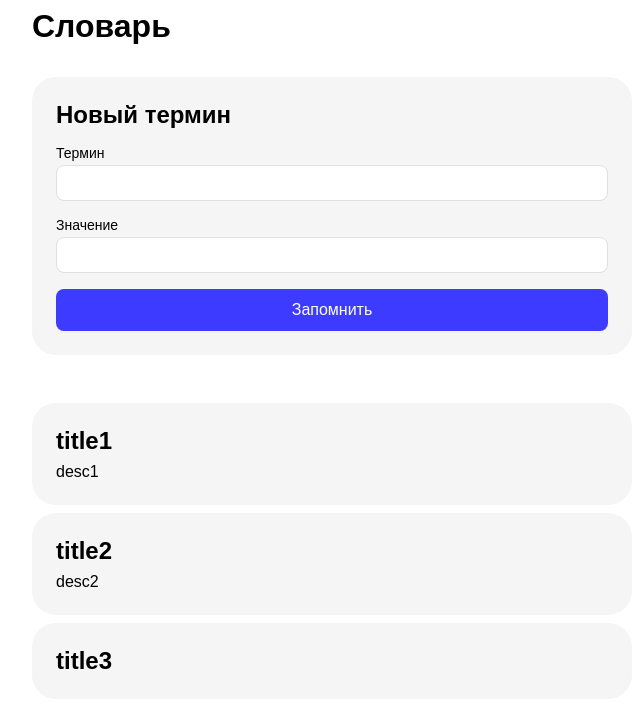
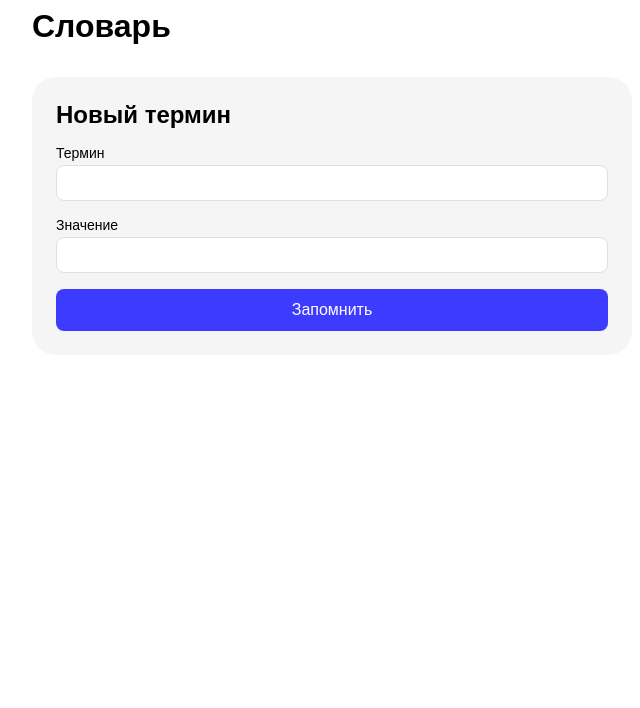
Before and after one commit to Ivan26ru/react-vite, a React (Vite) app: page / in a window 1280 px wide. Shown: the top 708 px of the page, without its empty margins (308-948 px from the left). Built offline with nearby package versions, Linux system fonts and the light colour scheme.

Commit message:
2.4 add elements for input, render DOM

```diff
--- a/src/TermList.tsx
+++ b/src/TermList.tsx
@@ -1,20 +1,7 @@
 import "./TermList.scss";
 import {TermCard} from "./TermCard.tsx";
 
-const terms = [
-    {
-        title: "title1",
-        description: "desc1",
-    },
-    {
-        title: "title2",
-        description: "desc2"
-    },
-    {
-        title: "title3",
-    }
-];
-export const TermList = () => {
+export const TermList = ({terms}) => {
     return (<ul className="term-list">
         {terms.map((item) => (
             <li>
--- a/src/main.tsx
+++ b/src/main.tsx
@@ -2,9 +2,22 @@ import './index.scss';
 import {createRoot} from "react-dom/client";
 import {TermList} from "./TermList.tsx";
 
+let terms = [];
+
+function addTerm(title, description) {
+    terms.push({
+        title,
+        description
+    });
+
+    terms.sort((term1, term2) => (term1.title < term2.title ? -1 : 1));
+
+    reactRoot.render(<TermList terms={terms}/>);
+}
+
 const descriptionList = document.getElementById('description-list');
 const reactRoot = createRoot(descriptionList);
-reactRoot.render(<TermList/>);
+reactRoot.render(<TermList terms={terms}/>);
 
 const form = document.getElementById('add-description');
 
@@ -19,6 +32,5 @@ form.addEventListener('submit', (event) => {
     // Сбрасываем форму
     form.reset();
 
-    // Выводим термин в консоль
-    console.log(title, description);
+    addTerm(title, description);
 });
```
